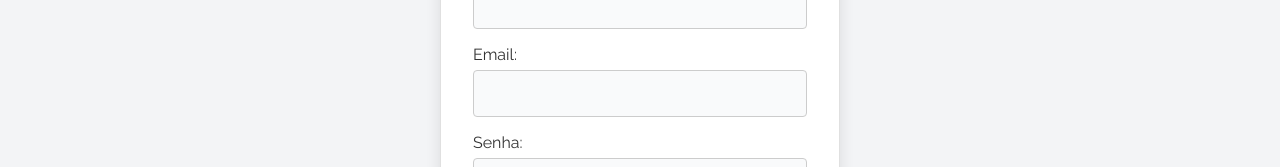
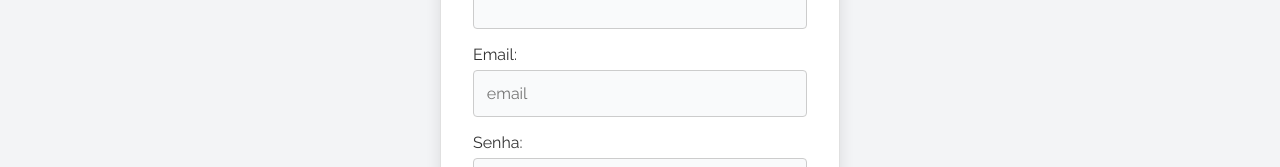
Before and after one commit to andrrc/nutrical, a Next.js app in the folder front/: page /Register in a window 1280 px wide. Shown: the part 188-355 px from the top of the page. Built offline with nearby package versions, Linux system fonts and the light colour scheme.

Commit message:
Object creation working

```diff
--- a/front/src/app/Register/page.tsx
+++ b/front/src/app/Register/page.tsx
@@ -1,11 +1,11 @@
 import Header from "@/components/header/header";
-import FormRegistro from "@/components/formRegister/formRegister";
+import FormRegister from "@/components/formRegister/formRegister"
 
 export default function Register() {
   return (
     <>
       <Header />
-      <FormRegistro />
+      <FormRegister />
     </>
   );
 }
--- a/front/src/components/formRegister/formRegister.tsx
+++ b/front/src/components/formRegister/formRegister.tsx
@@ -1,30 +1,38 @@
+'use client'
+
 import React from "react"
 import { UserRegister } from '@/types/users'
-import { useForm } from "react-hook-form";
+import { SubmitHandler, useForm } from "react-hook-form";
 import "../formRegister/style.css"
 
-export default function FormRegistro() {
+export default function FormRegister() {
+
+    const { register, handleSubmit } = useForm<UserRegister>();
+
+    const onSubmit: SubmitHandler<UserRegister> = (data) => {
+        console.log(data);
+    };
 
     return (
-        <div className="container">
+        <div className="container" onSubmit={handleSubmit(onSubmit)}>
             <form>
                 <label>Nome:</label>
-                <input type="text" />
+                <input {...register("name")} type="text" />
 
                 <label>Email:</label>
-                <input type="email" />
+                <input {...register("email")} type="email" placeholder="email" />
 
                 <label>Senha:</label>
-                <input type="password" />
+                <input {...register("password")} type="password" />
 
                 <label>Altura em CM:</label>
-                <input type="number" />
+                <input {...register("height")} type="number" />
 
                 <label>Peso em KG:</label>
-                <input type="number" />
+                <input {...register("weight")} type="number" />
 
                 <label>Data de Nascimento:</label>
-                <input type="date" />
+                <input {...register("age")} type="date" />
 
                 <input type="submit" value="Enviar" />
             </form>
--- a/front/src/types/users.ts
+++ b/front/src/types/users.ts
@@ -1,8 +1,8 @@
 export type UserRegister = {
     name: string,
     email: string,
-    senha: string,
+    password: string,
     height: number,
     weight: number,
-    age: number
+    age: string
 };
```
Also changed, not shown: 1 other file (tests, documents, lock files or other folders).
